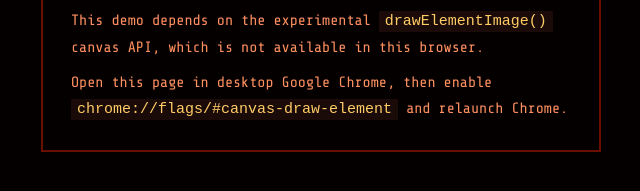
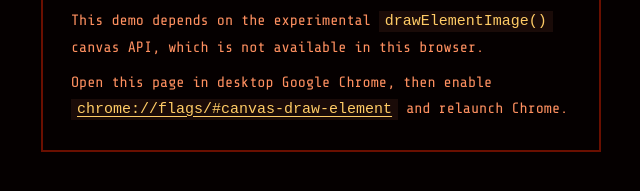
Before and after one commit to franky47/doom-c15t, a website: page doom.html in a window 1280 px wide. Shown: the part 363-554 px from the top of the page, 319-959 px from the left. Drawn offline with nearby package versions, Linux system fonts and the light colour scheme.

Commit message:
Make canvas flag hint clickable

```diff
--- a/doom.html
+++ b/doom.html
@@ -368,6 +368,7 @@
 #missing-api .box { max-width: 560px; border: 2px solid #6a0f00; padding: 28px; }
 #missing-api h2 { color: #ff3b1f; margin-bottom: 12px; font-size: 26px; text-shadow: 0 0 6px #ff3b1f; }
 #missing-api code { background: #1a0b08; padding: 2px 6px; color: #ffcc66; }
+#missing-api a { color: #ffcc66; text-underline-offset: 3px; }
 </style>
 </head>
 <body>
@@ -473,7 +474,7 @@
   <div class="box">
     <h2>HTML-IN-CANVAS REQUIRED</h2>
     <p>This demo uses <code>drawElementImage()</code>, part of the WICG html-in-canvas proposal.</p>
-    <p style="margin-top:10px">Open in desktop Chrome with <code>chrome://flags/#canvas-draw-element</code> enabled.</p>
+    <p style="margin-top:10px">Open in desktop Chrome with <a href="chrome://flags/#canvas-draw-element" target="_blank" rel="noopener noreferrer"><code>chrome://flags/#canvas-draw-element</code></a> enabled.</p>
   </div>
 </div>
 
@@ -523,11 +524,11 @@
     missing.querySelector('.box').innerHTML = isDesktopChrome
       ? `<h2>CHROME FLAG REQUIRED</h2>
          <p>Chrome is supported, but <code>drawElementImage()</code> is unavailable.</p>
-         <p style="margin-top:10px">Open <code>chrome://flags/#canvas-draw-element</code>, set it to <strong>Enabled</strong>, then relaunch Chrome and reload this page.</p>
+         <p style="margin-top:10px">Open <a href="chrome://flags/#canvas-draw-element" target="_blank" rel="noopener noreferrer"><code>chrome://flags/#canvas-draw-element</code></a>, set it to <strong>Enabled</strong>, then relaunch Chrome and reload this page.</p>
          <p style="margin-top:10px">If the flag is not listed, update Chrome first.</p>`
       : `<h2>DESKTOP CHROME REQUIRED</h2>
          <p>This demo depends on the experimental <code>drawElementImage()</code> canvas API, which is not available in this browser.</p>
-         <p style="margin-top:10px">Open this page in desktop Google Chrome, then enable <code>chrome://flags/#canvas-draw-element</code> and relaunch Chrome.</p>`;
+         <p style="margin-top:10px">Open this page in desktop Google Chrome, then enable <a href="chrome://flags/#canvas-draw-element" target="_blank" rel="noopener noreferrer"><code>chrome://flags/#canvas-draw-element</code></a> and relaunch Chrome.</p>`;
     missing.classList.add('visible');
     return;
   }
```
